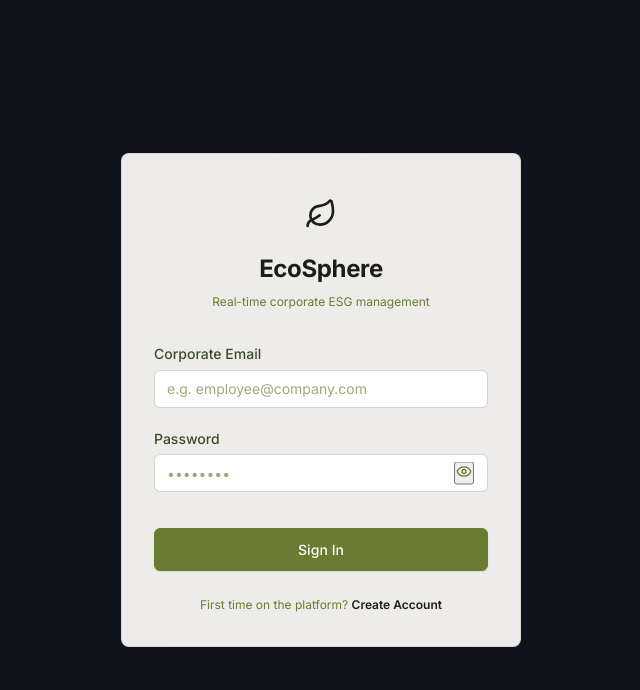
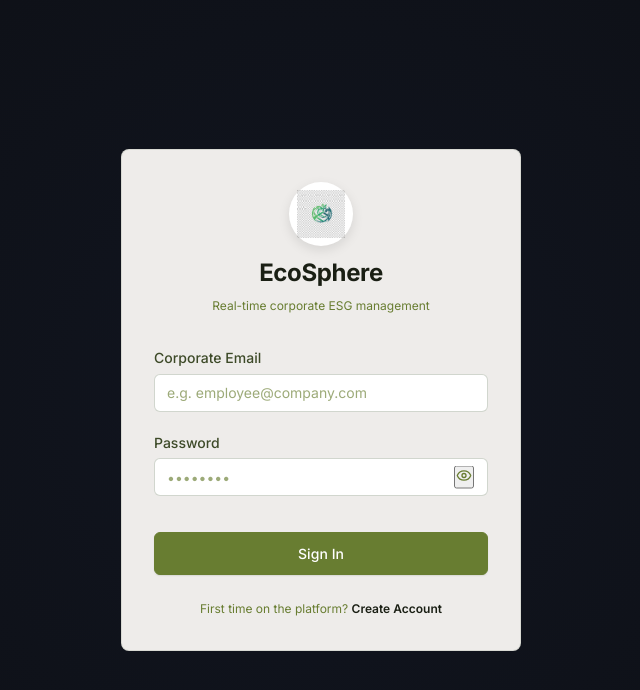
Before and after one commit to vedeshskhatri/ecosphere-esg, a React (Vite) app in the folder client/: page /login in a window 1280 px wide. Shown: the top 690 px of the page, without its empty margins (319-959 px from the left). Built offline with nearby package versions, Linux system fonts and the light colour scheme; no server answers.

Commit message:
style: update logo image over login page and dashboard overview header

```diff
--- a/client/src/pages/Auth/LoginPage.tsx
+++ b/client/src/pages/Auth/LoginPage.tsx
@@ -1,6 +1,6 @@
 import React, { useState } from 'react';
 import { useNavigate, Link } from 'react-router-dom';
-import { Leaf, Eye, EyeOff } from 'lucide-react';
+import { Eye, EyeOff } from 'lucide-react';
 import toast from 'react-hot-toast';
 import useAuthStore from '../../store/authStore';
 import api from '../../lib/api';
@@ -68,14 +68,17 @@ export const LoginPage: React.FC = () => {
         {/* Brand Logo Header */}
         <div style={{ display: 'flex', flexDirection: 'column', alignItems: 'center', gap: '0.75rem', marginBottom: '2rem' }}>
           <div style={{
-            background: 'var(--env-glow)',
-            padding: '0.75rem',
+            background: '#ffffff',
+            padding: '0.5rem',
             borderRadius: '50%',
             display: 'flex',
             alignItems: 'center',
-            justifyContent: 'center'
+            justifyContent: 'center',
+            width: '64px',
+            height: '64px',
+            boxShadow: '0 4px 12px rgba(0,0,0,0.1)'
           }}>
-            <Leaf size={32} style={{ color: 'var(--env)' }} />
+            <img src="/logo.png" alt="EcoSphere Logo" style={{ width: '100%', height: '100%', objectFit: 'contain', mixBlendMode: 'multiply' }} />
           </div>
           <h2 style={{ fontSize: 'var(--text-2xl)', fontWeight: 800 }}>EcoSphere</h2>
           <p style={{ color: 'var(--text-muted)', fontSize: 'var(--text-xs)', marginTop: '-0.25rem' }}>
--- a/client/src/pages/Dashboard/DashboardPage.tsx
+++ b/client/src/pages/Dashboard/DashboardPage.tsx
@@ -355,6 +355,21 @@ export const DashboardPage: React.FC = () => {
           marginBottom: '1rem'
         }}
       >
+        <div style={{ display: 'flex', alignItems: 'center', gap: '12px' }}>
+          <div style={{
+            width: '44px',
+            height: '44px',
+            borderRadius: '50%',
+            background: '#ffffff',
+            display: 'flex',
+            alignItems: 'center',
+            justifyContent: 'center',
+            padding: '5px',
+            boxShadow: '0 2px 8px rgba(25,53,12,0.06)',
+            border: '1px solid rgba(25,53,12,0.08)'
+          }}>
+            <img src="/logo.png" alt="EcoSphere Logo" style={{ width: '100%', height: '100%', objectFit: 'contain', mixBlendMode: 'multiply' }} />
+          </div>
           <div>
             <div style={{ display: 'flex', alignItems: 'center', gap: '10px' }}>
               <h1 style={{ fontSize: '1.875rem', fontWeight: 800, color: 'var(--text-primary)', margin: 0 }}>
@@ -376,6 +391,7 @@ export const DashboardPage: React.FC = () => {
             <p style={{ fontSize: 'var(--text-sm)', color: 'var(--text-secondary)', margin: '0.25rem 0 0 0' }}>
               Real-time ESG intelligence and gamified compliance tracking.
             </p>
+          </div>
         </div>
       </motion.div>
 
```
Also changed, not shown: client/public/logo.png. Lines whose indentation alone changed are shown as unchanged.
